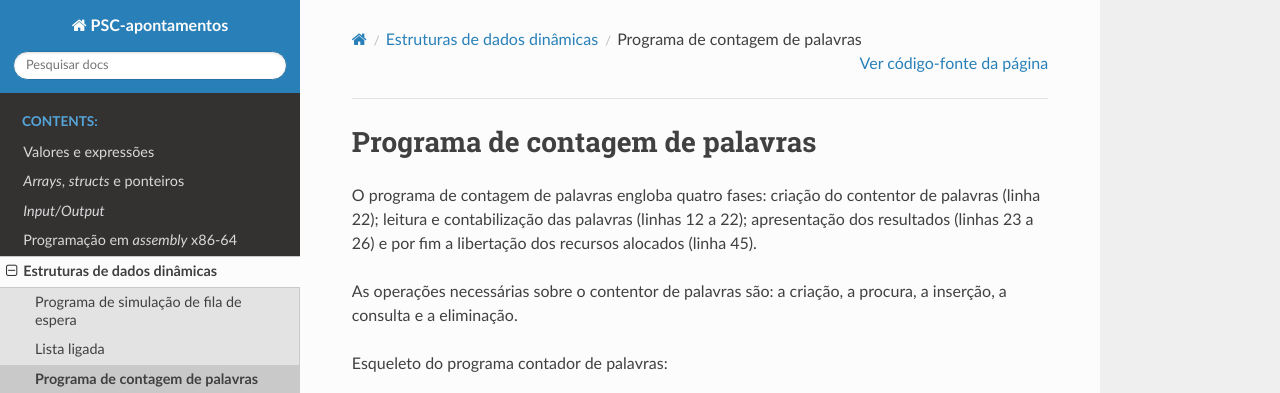
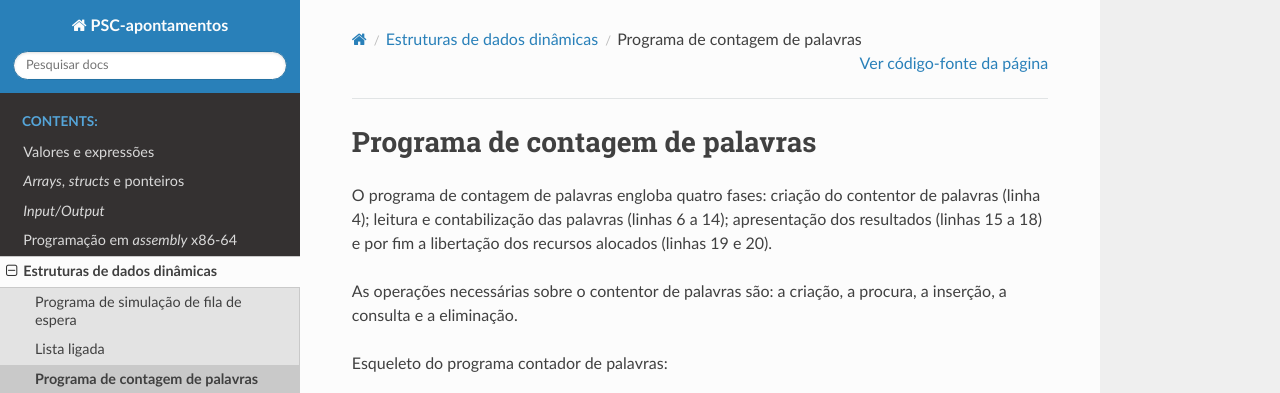
Before and after one commit to econde/PSC_apontamentos, a Sphinx documentation site: the page built from doc/source/data_structures/word_counter.rst, in a window 1280 px wide and 967 px high. Shown: the top 393 px of the window. Built offline with Sphinx 7.4.7 and the Read the Docs theme 3.1.0, drawn with Linux system fonts in a browser that asks for light colours.

Commit message:
Pequenas correções

```diff
--- a/doc/source/data_structures/word_counter.rst
+++ b/doc/source/data_structures/word_counter.rst
@@ -2,10 +2,10 @@ Programa de contagem de palavras
 ================================
 
 O programa de contagem de palavras engloba quatro fases:
-criação do contentor de palavras (linha 22);
-leitura e contabilização das palavras (linhas 12 a 22);
-apresentação dos resultados (linhas 23 a 26)
-e por fim a libertação dos recursos alocados (linha 45).
+criação do contentor de palavras (linha 4);
+leitura e contabilização das palavras (linhas 6 a 14);
+apresentação dos resultados (linhas 15 a 18)
+e por fim a libertação dos recursos alocados (linhas 19 e 20).
 
 As operações necessárias sobre o contentor de palavras são:
 a criação, a procura, a inserção, a consulta e a eliminação.
```
Also changed, not shown: doc/source/data_structures/dynamic_array.rst (+4 -4 lines), doc/source/data_structures/tree.rst (+16 -17 lines), doc/source/_static/custom.css (line endings or trailing spaces).
